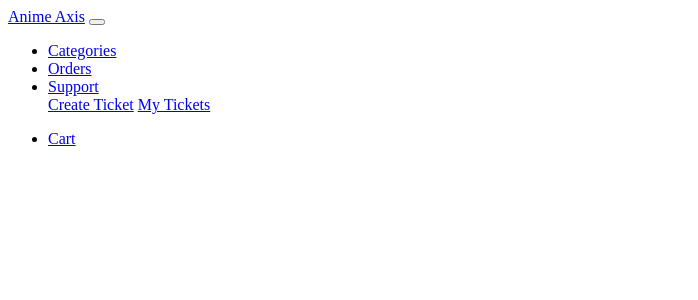
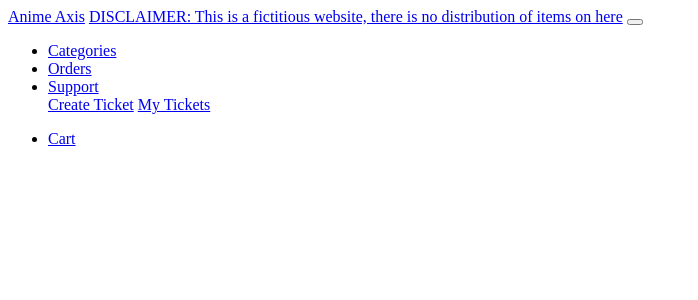
Before and after one commit to Andre-asn/ecommerce-proj, a PHP site: page /header.php in a window 1280 px wide. Shown: the top 300 px of the page, without its empty margins (0-698 px from the left). Run offline with PHP 8.4, Linux system fonts and the light colour scheme.

Commit message:
Couple of edits
Added a disclaimer + changed home.php to index.php

```diff
--- a/header.php
+++ b/header.php
@@ -1,7 +1,8 @@
 <header id="header">
     <nav class="navbar navbar-expand-lg navbar-dark bg-danger">
         <div class="container-fluid">
-            <a class="navbar-brand mb-0 h1" href="home.php">Anime Axis</a>
+            <a class="navbar-brand mb-0 h1" href="index.php">Anime Axis</a>
+            <a class="navbar-brand mb-0 h3" href="index.php">DISCLAIMER: This is a fictitious website, there is no distribution of items on here</a>
             <button class="navbar-toggler" type="button" data-toggle="collapse" data-target="#nav" aria-controls="nav" aria-expanded="false" aria-label="Toggle navigation">
                 <span class="navbar-toggler-icon"></span>
             </button>
```
Also changed, not shown: index.php (renamed from home.php).
